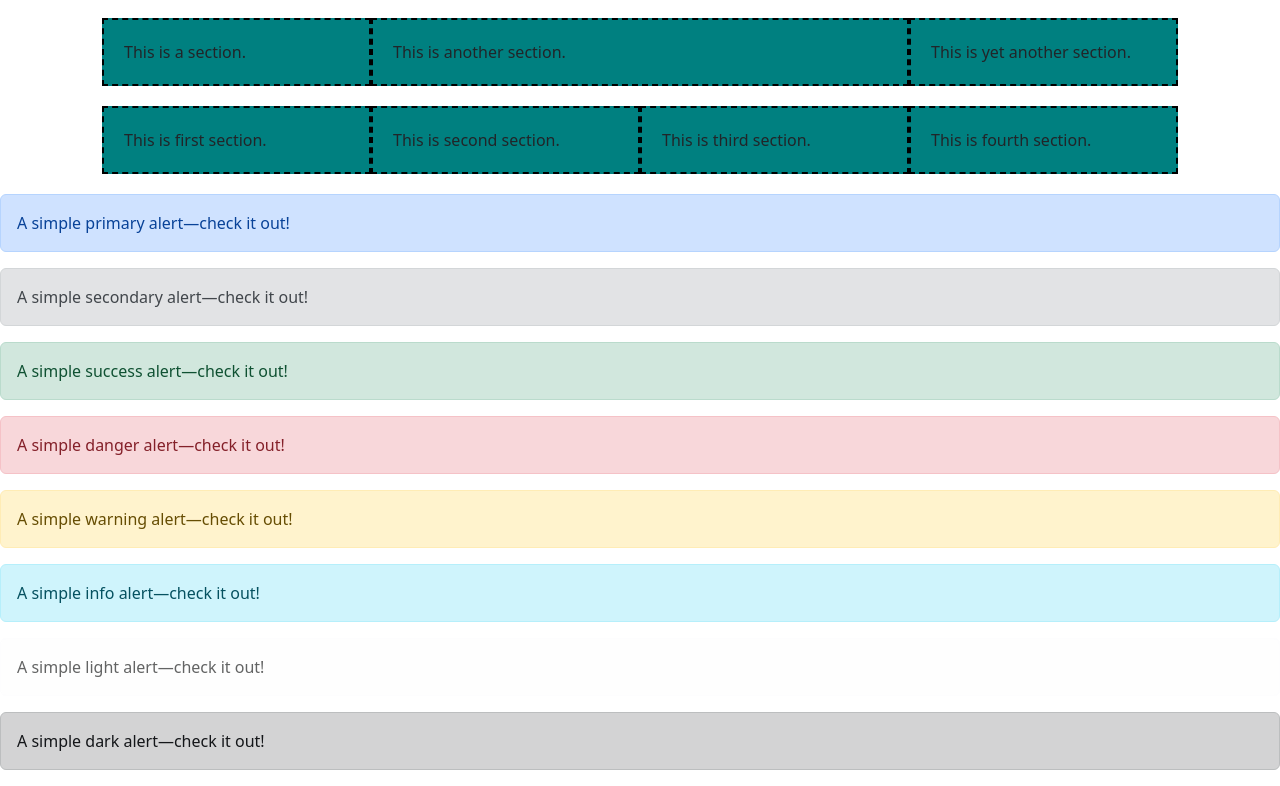
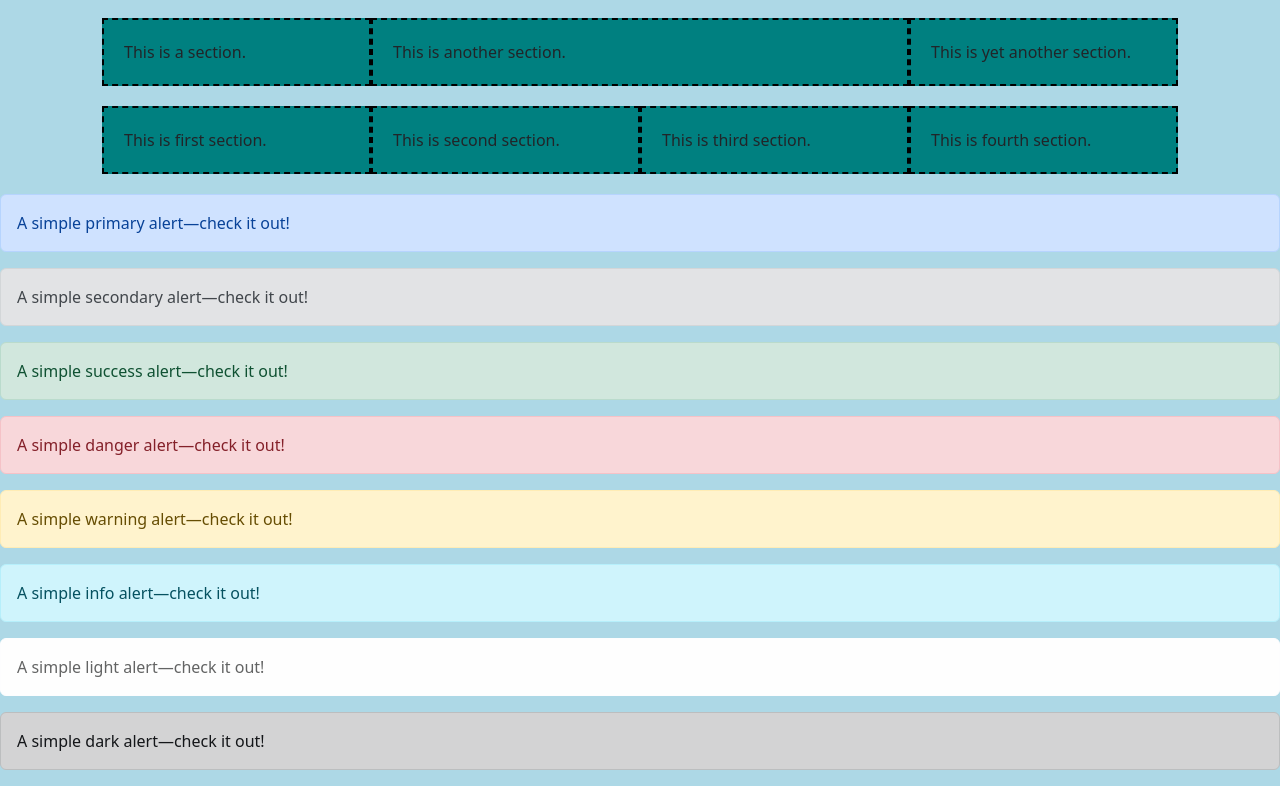
Before and after one commit to funkacer/Cs50w, a plain HTML site: page bootstrap.html in a window 1280 px wide. Shown: the part 82-868 px from the top of the page. Drawn offline with nearby package versions, Linux system fonts and the light colour scheme.

Commit message:
bootstarp change

```diff
--- a/bootstrap.html
+++ b/bootstrap.html
@@ -6,6 +6,9 @@
         <title>Bootstrap</title>
         <link href="https://cdn.jsdelivr.net/npm/bootstrap@5.2.2/dist/css/bootstrap.min.css" rel="stylesheet" integrity="sha384-Zenh87qX5JnK2Jl0vWa8Ck2rdkQ2Bzep5IDxbcnCeuOxjzrPF/et3URy9Bv1WTRi" crossorigin="anonymous">
         <style>
+            body {
+                background: lightblue;
+            }
             .row {
                 margin: 20px;
             }
```
